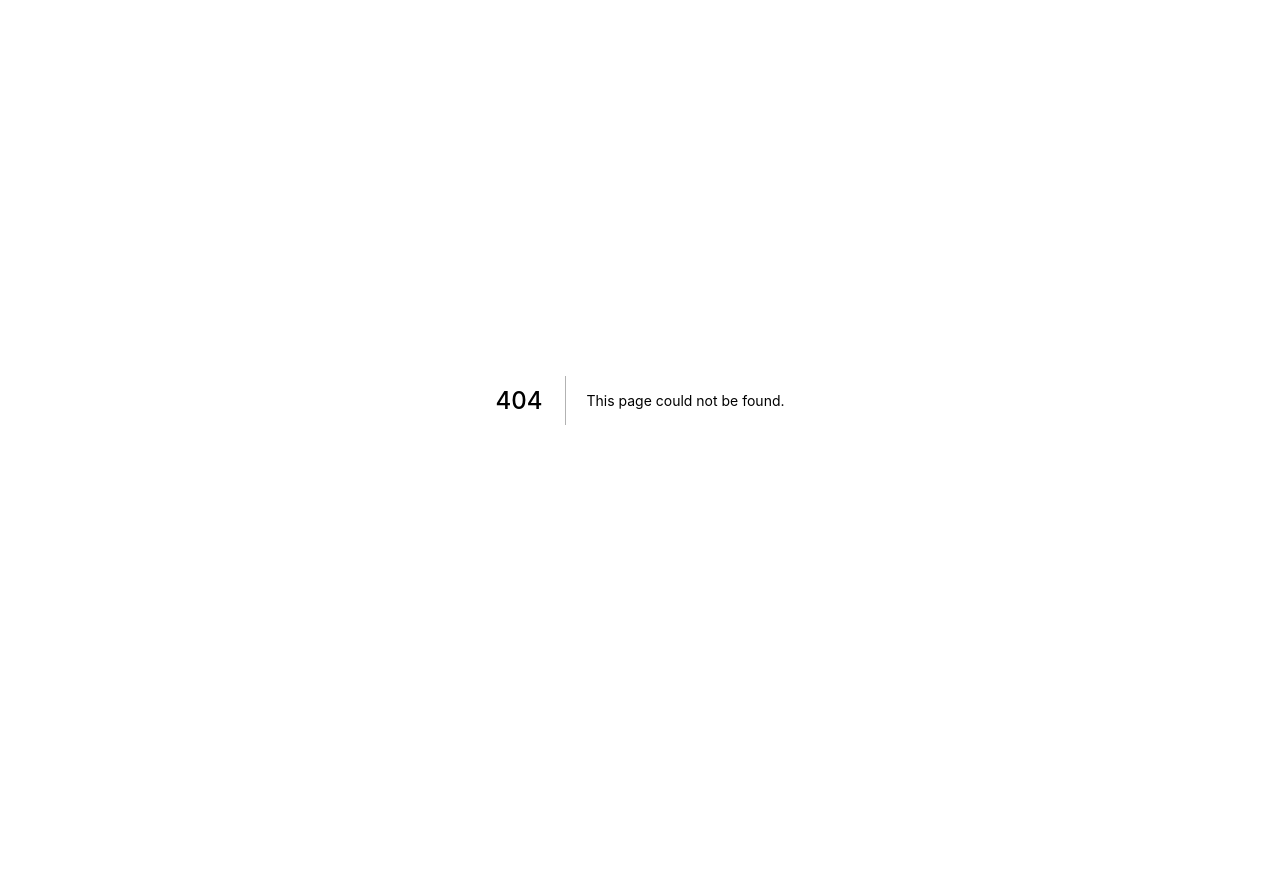
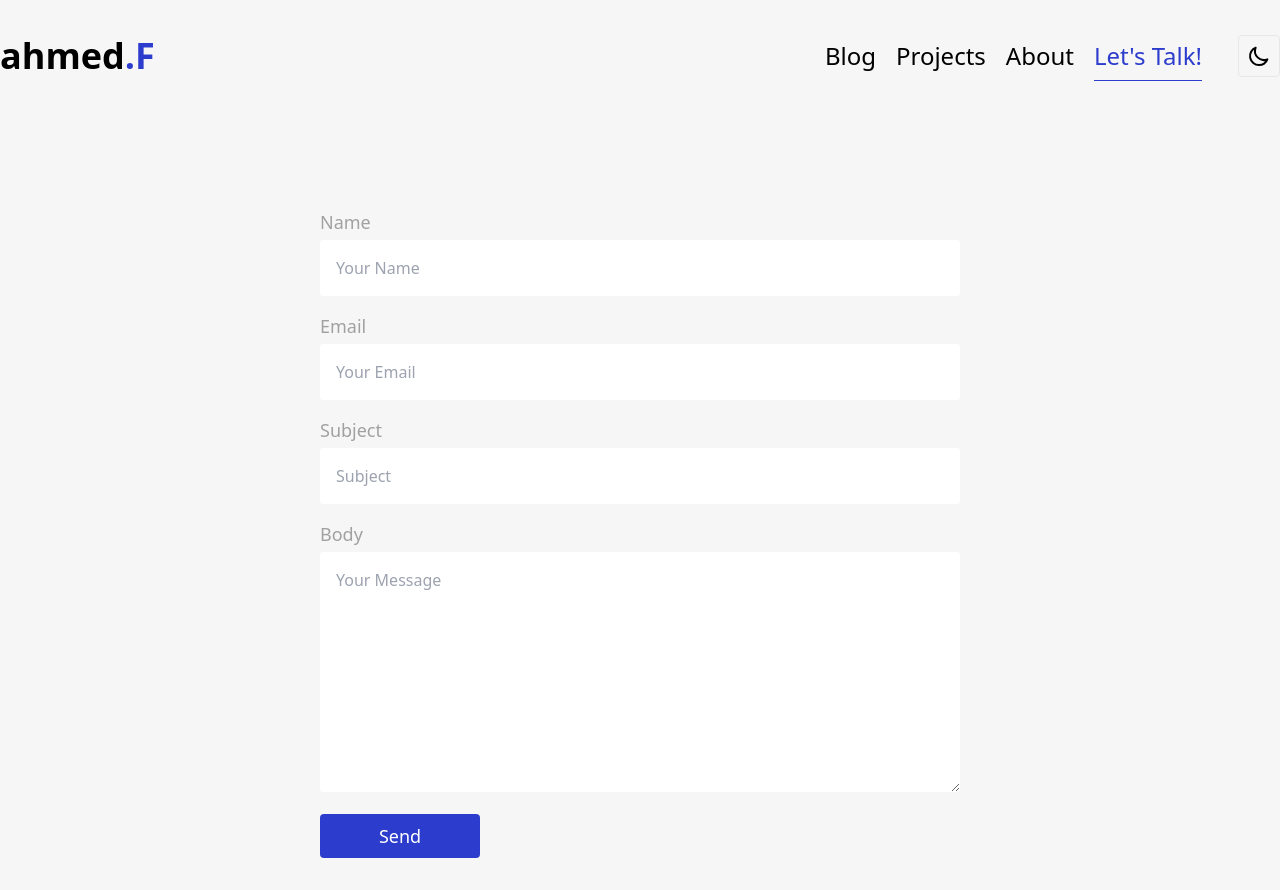
Before and after one commit to ahmedfaaid/ahmed-web, a Next.js app: page /lets-talk in a window 1280 px wide. Before the commit this address had no page. Before the commit the page ends 800 px from the top, so only its background shows below. Built offline with nearby package versions, Linux system fonts and the light colour scheme.

Commit message:
contact page

```diff
--- /dev/null
+++ b/pages/lets-talk.tsx
@@ -0,0 +1,74 @@
+import Layout from 'components/layout';
+
+export default function Contact() {
+  return (
+    <Layout title='Contact'>
+      <section className='mt-10 md:mt-24'>
+        <div className='mx-auto w-full px-4 sm:w-2/3 sm:px-0 md:w-1/2'>
+          <form name='contact' method='POST' data-netlify='true'>
+            <div className='mb-4'>
+              <label
+                htmlFor='name'
+                className='mb-1 block text-lg text-[#A2A1A1]'
+              >
+                Name
+              </label>
+              <input
+                type='name'
+                placeholder='Your Name'
+                className='w-full rounded p-4'
+              />
+            </div>
+            <div className='mb-4'>
+              <label
+                htmlFor='email'
+                className='mb-1 block  text-lg text-[#A2A1A1]'
+              >
+                Email
+              </label>
+              <input
+                type='email'
+                placeholder='Your Email'
+                className='w-full rounded p-4'
+              />
+            </div>
+            <div className='mb-4'>
+              <label
+                htmlFor='subject'
+                className='mb-1 block  text-lg text-[#A2A1A1]'
+              >
+                Subject
+              </label>
+              <input
+                type='subject'
+                placeholder='Subject'
+                className='w-full rounded p-4'
+              />
+            </div>
+            <div className='mb-4'>
+              <label
+                htmlFor='message'
+                className='mb-1 block  text-lg text-[#A2A1A1]'
+              >
+                Body
+              </label>
+              <textarea
+                name='message'
+                placeholder='Your Message'
+                className='h-60 w-full rounded p-4'
+              />
+            </div>
+            <div>
+              <button
+                type='submit'
+                className='w-40 rounded bg-primary p-2 text-lg text-white transition-colors duration-300 ease-in-out hover:bg-[#2330a3]'
+              >
+                Send
+              </button>
+            </div>
+          </form>
+        </div>
+      </section>
+    </Layout>
+  );
+}
```
